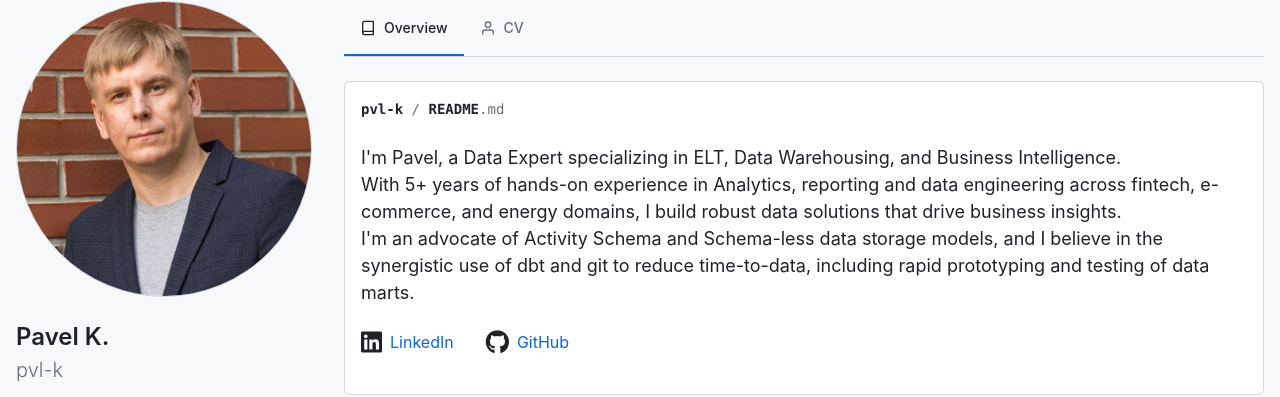
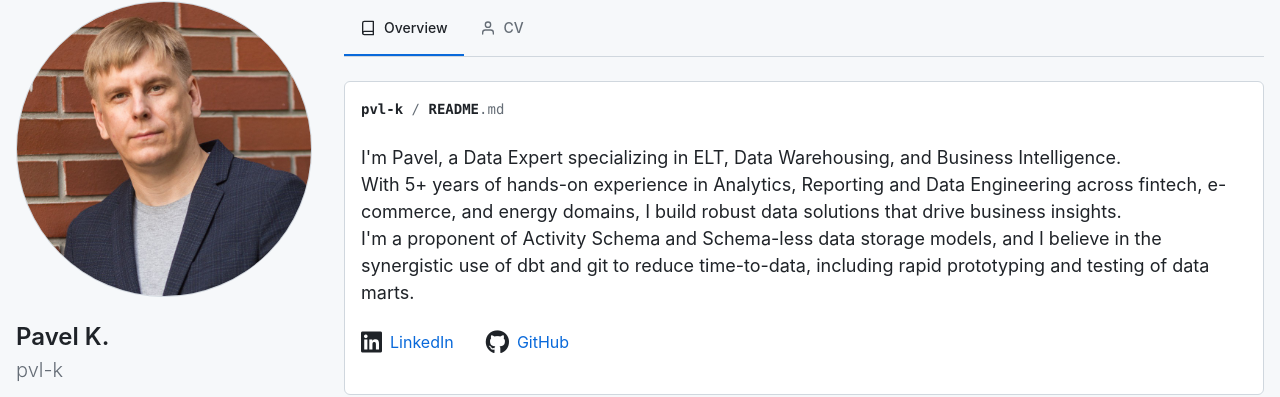
Before and after one commit to pvl-k/pvl-k.github.io, a Jekyll site: the page built from index.html, in a window 1280 px wide. Shown: the part 105-502 px from the top of the page. Built offline with Jekyll 4.4.1, drawn with Linux system fonts in a browser that asks for light colours.

Commit message:
update intro text capitalization

```diff
--- a/_data/overview.yml
+++ b/_data/overview.yml
@@ -1,8 +1,8 @@
 intro:
   text: |
     I'm Pavel, a Data Expert specializing in ELT, Data Warehousing, and Business Intelligence.
-    With 5+ years of hands-on experience in Analytics, reporting and data engineering across fintech, e-commerce, and energy domains, I build robust data solutions that drive business insights.
-    I'm an advocate of Activity Schema and Schema-less data storage models, and I believe in the synergistic use of dbt and git to reduce time-to-data, including rapid prototyping and testing of data marts.
+    With 5+ years of hands-on experience in Analytics, Reporting and Data Engineering across fintech, e-commerce, and energy domains, I build robust data solutions that drive business insights.
+    I'm a proponent of Activity Schema and Schema-less data storage models, and I believe in the synergistic use of dbt and git to reduce time-to-data, including rapid prototyping and testing of data marts.
 
 online:
   - name: LinkedIn
```
